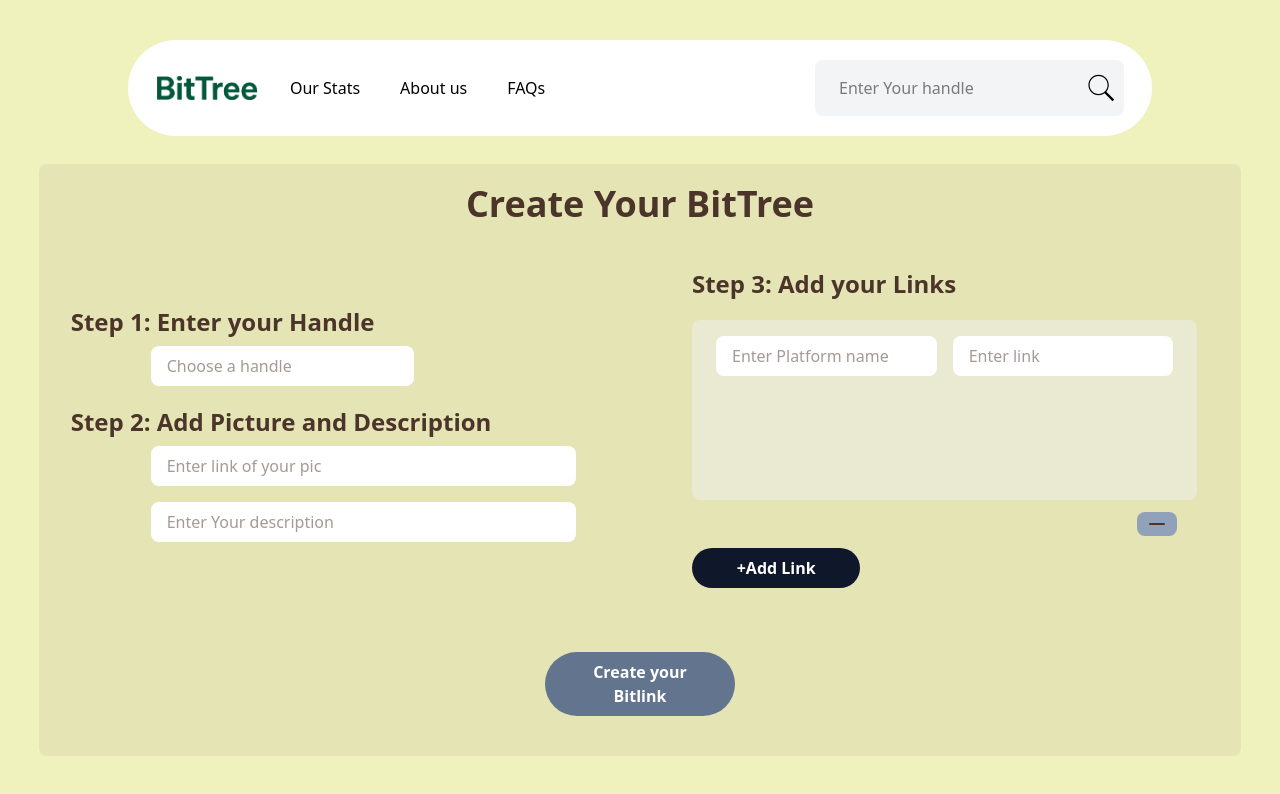
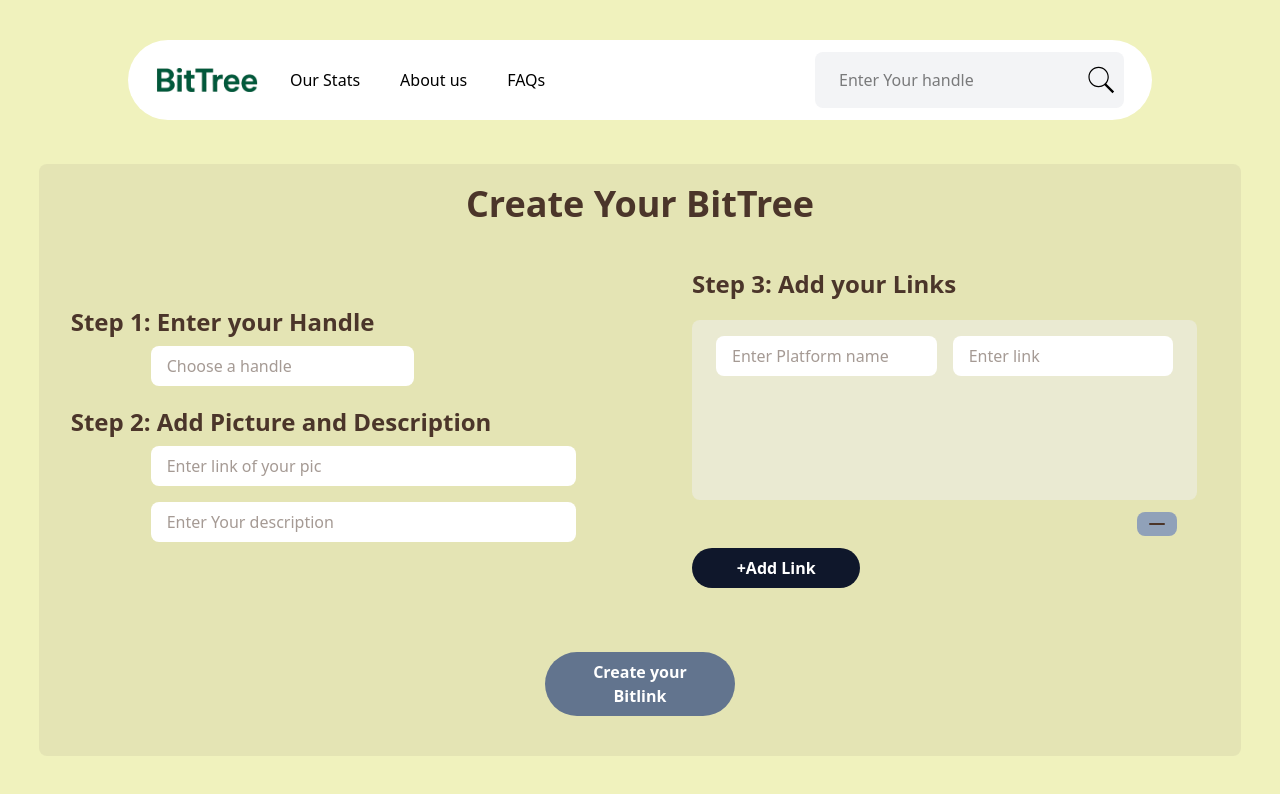
Before and after one commit to Ansh-Kathil/BitTree, a Next.js app: page /generate in a window 1280 px wide. Shown: the top 794 px of the page. Built offline with nearby package versions, Linux system fonts and the light colour scheme.

Commit message:
navbarfix

```diff
--- a/app/component/Navbar.js
+++ b/app/component/Navbar.js
@@ -16,7 +16,7 @@ const Navbar = () => {
     }
 
 
-    return (<> {showNavbar && <nav className='bg-white justify-between w-[80vw] flex fixed  top-10 right-[10vw] rounded-full px-7 py-5'>
+    return (<> {showNavbar && <nav className='bg-white justify-between w-[80vw] flex fixed  top-10 right-[10vw] rounded-full px-7 py-3'>
         <div className="logo flex gap-8  items-center">
             <Link href={"/"}><img className='h-6 object-contain' src="/logooo.png" alt="" />
             </Link>
```
